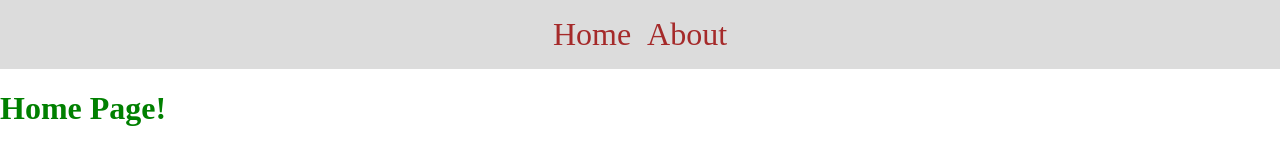
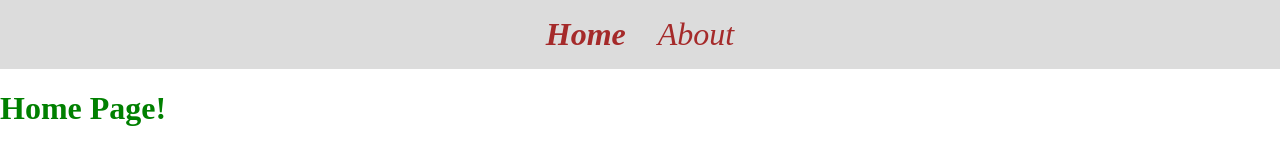
Before and after one commit to azamsyedmohd/React-Router-V6, a React (Vite) app: page / in a window 1280 px wide. Shown: the top 160 px of the page. Built offline with nearby package versions, Linux system fonts and the light colour scheme.

Commit message:
Usage Of NavLink

```diff
--- a/src/App.jsx
+++ b/src/App.jsx
@@ -8,7 +8,7 @@ function App() {
       <NavBar />
       <Routes>
         <Route path="/" element={<Home />} />
-        <Route path="about" element={<About />} />
+        <Route path="/about" element={<About />} />
       </Routes>
     </>
   );
--- a/src/Components/NavBar.jsx
+++ b/src/Components/NavBar.jsx
@@ -1,5 +1,14 @@
-import { Link } from "react-router-dom";
+import { NavLink } from "react-router-dom";
 const NavBar = () => {
+  const navLinkStyles = ({ isActive }) => {
+    return {
+      fontWeight: isActive ? "bold" : "normal",
+      textDecoration: "none",
+      fontSize: "2rem",
+      color: "brown",
+      fontStyle: "italic",
+    };
+  };
   return (
     <>
       <nav
@@ -8,22 +17,16 @@ const NavBar = () => {
           padding: "1rem",
           margin: 0,
           display: "flex",
-          gap: "1rem",
+          gap: "2rem",
           justifyContent: "center",
         }}
       >
-        <Link
-          style={{ color: "brown", textDecoration: "none", fontSize: "2rem" }}
-          to="/"
-        >
+        <NavLink style={navLinkStyles} to="/">
           Home
-        </Link>
-        <Link
-          style={{ color: "brown", textDecoration: "none", fontSize: "2rem" }}
-          to="/about"
-        >
+        </NavLink>
+        <NavLink style={navLinkStyles} to="/about">
           About
-        </Link>
+        </NavLink>
       </nav>
     </>
   );
--- a/src/index.css
+++ b/src/index.css
@@ -2,3 +2,8 @@ body {
   margin: 0;
   padding: 0;
 }
+
+nav a .active {
+  text-decoration: none;
+  font-weight: bold;
+}
```
